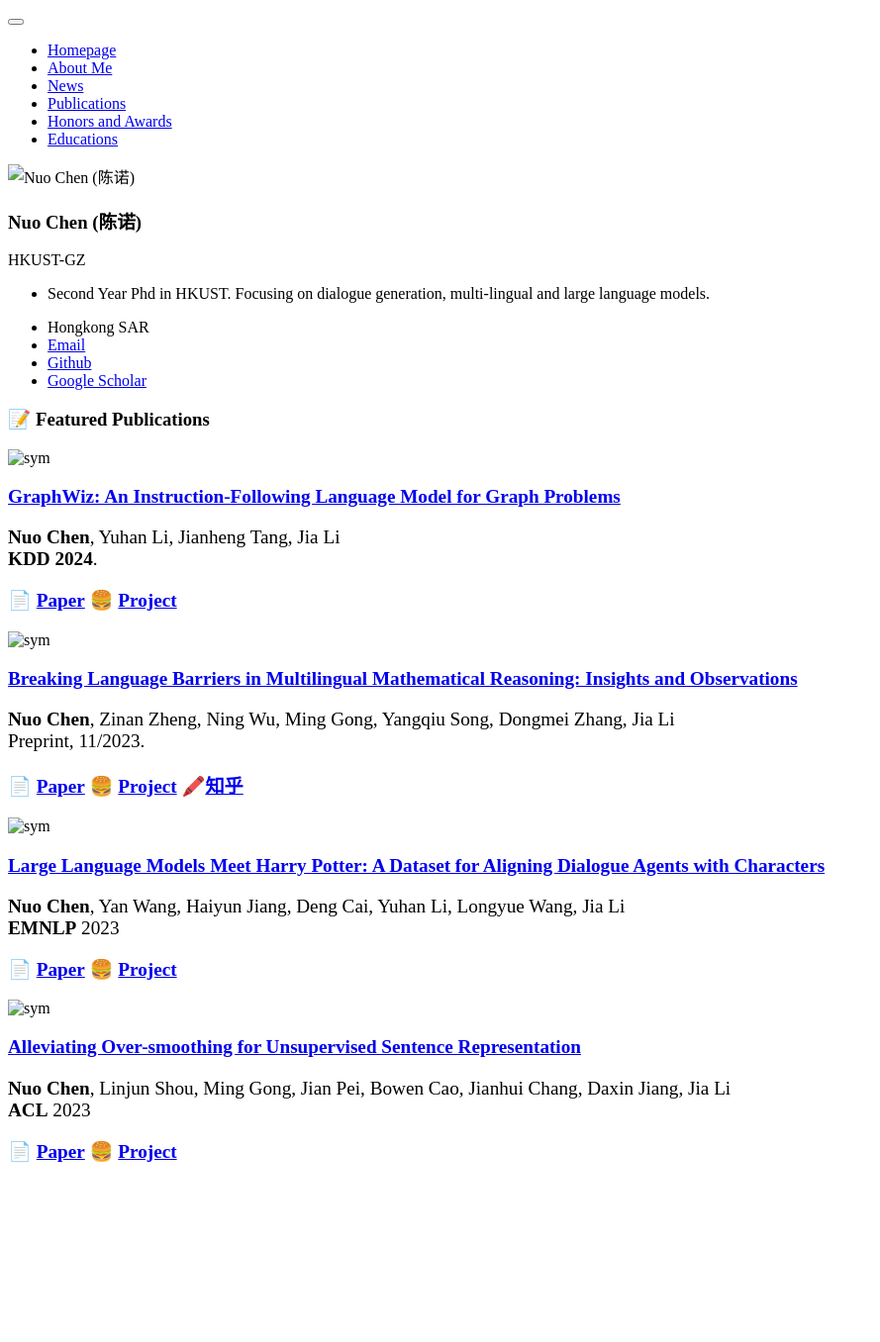
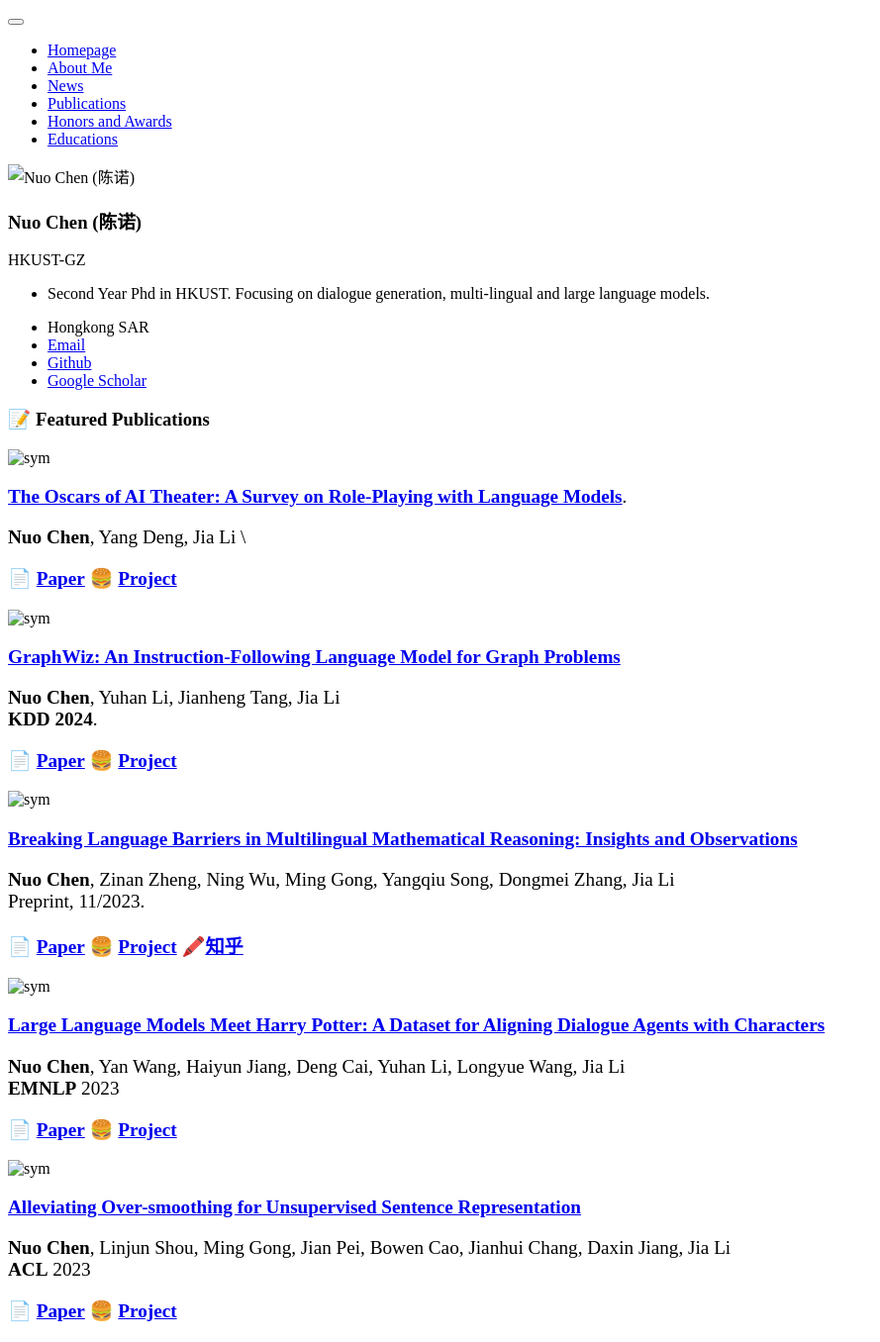
Before and after one commit to jerrynchen/jerrynchen.github.io, a Jekyll site: the page built from _pages/includes/pub.md, in a window 1280 px wide. Shown: the whole page at 99% size, without its empty margins (0-889 px from the left). Built offline with Jekyll 4.4.1, drawn with Linux system fonts in a browser that asks for light colours; our own code applies the rules of GitHub Pages for plain Markdown files; before the commit the page ends 1194 px from its top, so only the background shows below that.

Commit message:
Update pub.md

```diff
--- a/_pages/includes/pub.md
+++ b/_pages/includes/pub.md
@@ -1,6 +1,21 @@
 
 # 📝 Featured Publications
 <!-- ## 🎙 Speech Synthesis -->
+
+
+
+<div class='paper-box'><div class='paper-box-image'><div><img src='images/graphwiz.png' alt="sym" width="100%" height="80%"></div></div>
+<div class='paper-box-text' style="font-size: larger;" markdown="1">
+
+
+[**The Oscars of AI Theater: A Survey on Role-Playing with Language Models**](https://arxiv.org/abs/2407.11484).
+
+**Nuo Chen**, Yang Deng, Jia Li \\
+
+📄 [**Paper**](https://arxiv.org/abs/2407.11484) 🍔 [**Project**](https://github.com/nuochenpku/Awesome-Role-Play-Papers/tree/main)
+
+</div>
+</div>
 
 
 
```
